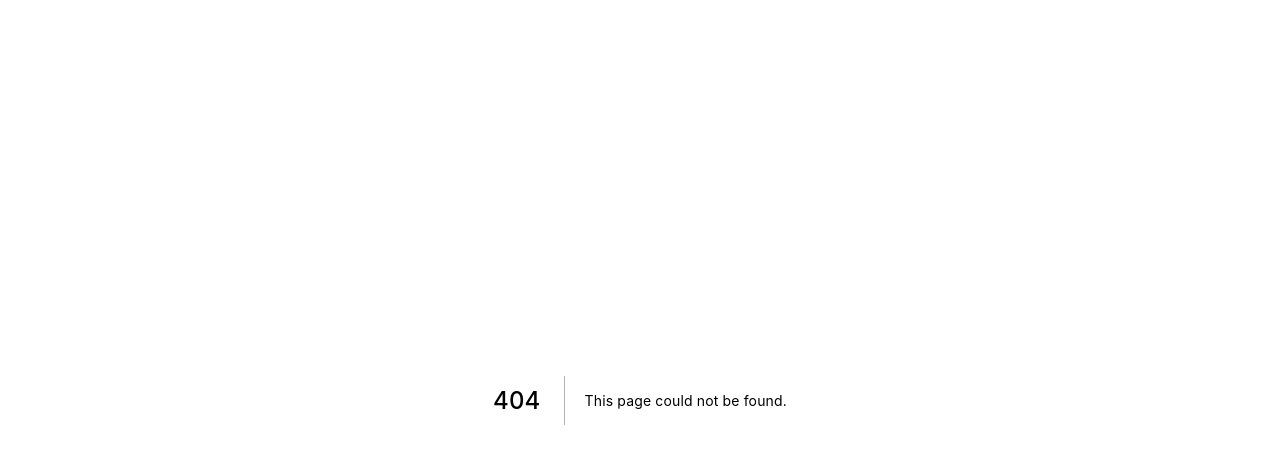
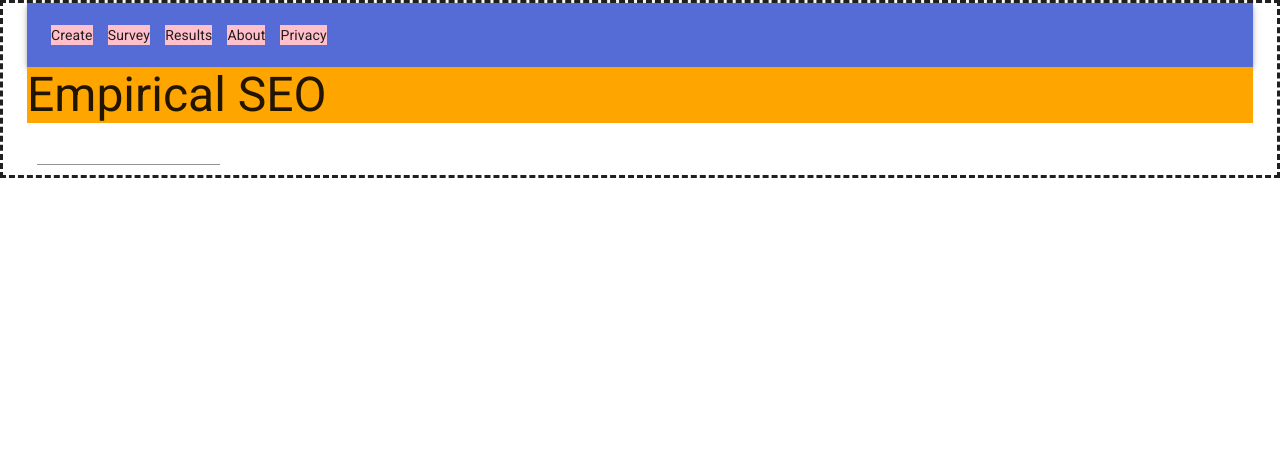
Before and after one commit to noconsulate/empirical-seo, a Next.js app: page /create1 in a window 1280 px wide. Before the commit this address had no page. Shown: the top 464 px of the page. Built offline with nearby package versions, Linux system fonts and the light colour scheme.

Commit message:
rewriting create.js to find focus problem

```diff
--- /dev/null
+++ b/pages/create1.js
@@ -0,0 +1,32 @@
+import { useState } from 'react'
+import {
+  TextField,
+} from '@material-ui/core'
+
+import Layout from '../components/Layout'
+
+const Create = props => {
+  const [value, setValue] = useState('')
+
+  const handleChange = event => {
+    setValue(event.target.value)
+  }
+  const pageContent = (
+    <>
+      <TextField
+        value={value}
+        onChange={handleChange}
+      />
+    </>
+  )
+  return (
+    <>
+      <Layout
+        content={pageContent}
+        title='Create a New Scenario'
+      />
+    </>
+  )
+}
+
+export default Create
```
